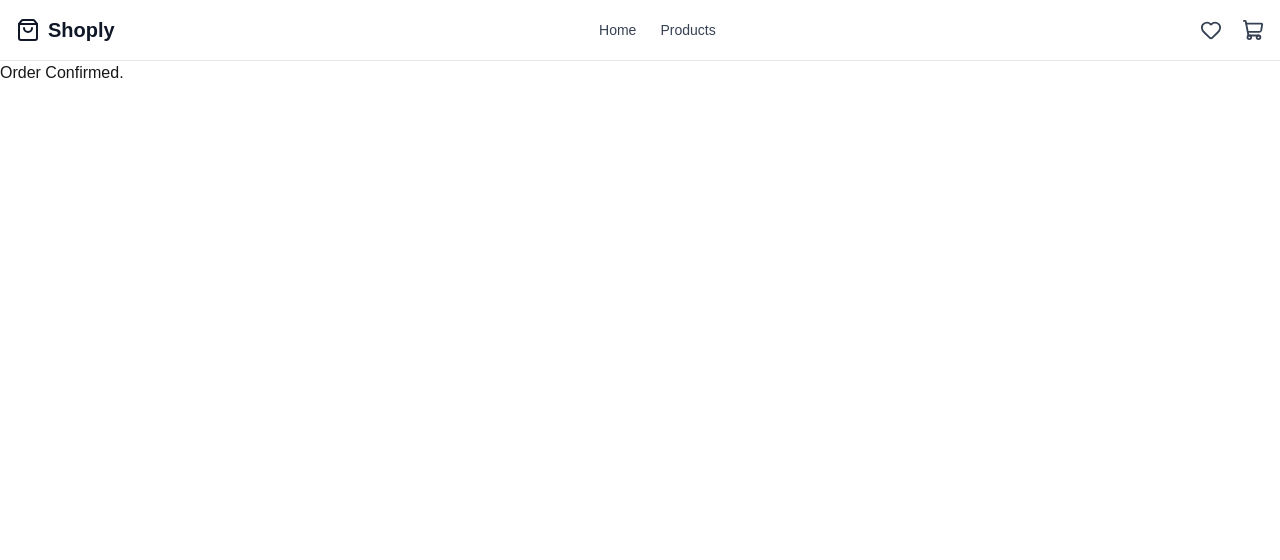
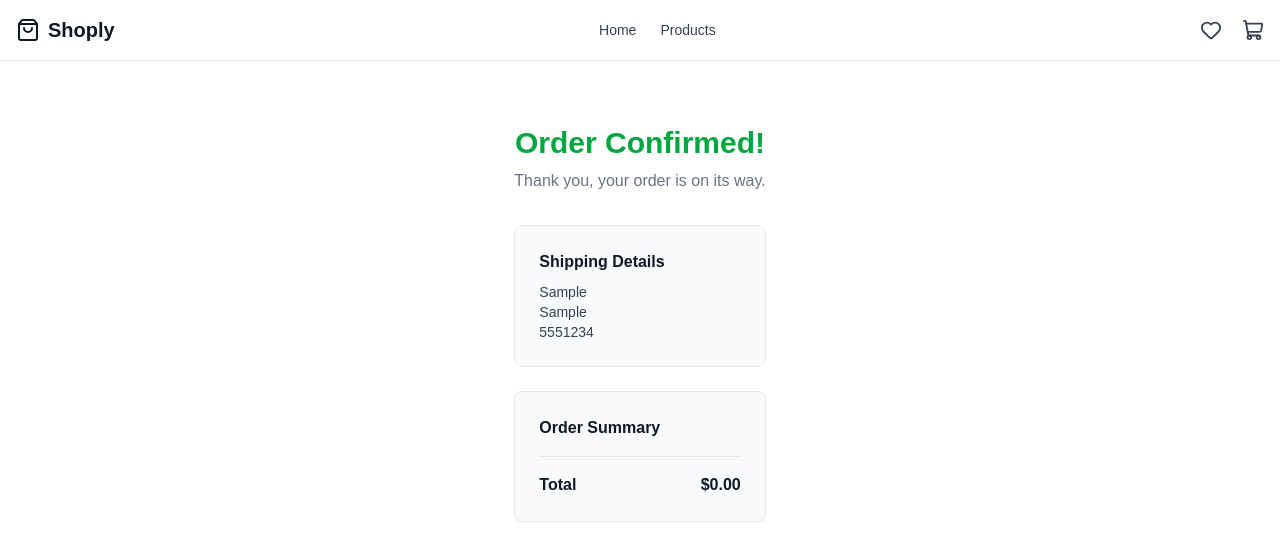
Before and after one commit to Jawairia-Mazhar/ecommerce-store, a Next.js app: page /checkout in a window 1280 px wide. Both pictures are taken after typing "Sample", "Sample", "5551234" into the empty fields and a click on the button "Confirm Order". Shown: the top 560 px of the page. Built offline with nearby package versions, Linux system fonts and the light colour scheme.

Commit message:
feat: add order confirmation view to checkout
- Display shipping details and order summary after form submission
- Fix items.map() missing return in confirmation JSX

```diff
--- a/src/app/checkout/page.js
+++ b/src/app/checkout/page.js
@@ -27,13 +27,38 @@ const page = () => {
 
         setOrderDetails(orderDetails) //order details saved
         clearCart(); //cart cleared!
-        setOrderPlaced(true); //order placed!
+        setOrderPlaced(true); //order placed! Will trigger the confirmation page to show
     };
+    // This is what happen with orderDetails useState. By default it was kept null, then when the customer submits the checkout details, the orderDetails get updated to new object and we updated setOrderDetails with that.orderDetails hold the real data.
 
 //should I show the form, or the confirmation?
     if (orderPlaced) {
         return (
-            <h1>Order Confirmed.</h1>
+            <section className="max-w-2xl mx-auto px-4 py-16 text-center">
+            <h1 className="text-3xl font-bold text-green-600 mb-2">Order Confirmed!</h1>
+            <p className="text-gray-500 mb-8">Thank you, your order is on its way.</p>
+
+            <div className="text-left bg-gray-50 border border-gray-200 rounded-lg p-6 mb-6">
+                <h2 className="font-semibold text-gray-900 mb-2">Shipping Details</h2>
+                <p className="text-sm text-gray-700">{orderDetails.fullName}</p>
+                <p className="text-sm text-gray-700">{orderDetails.address}</p>
+                <p className="text-sm text-gray-700">{orderDetails.phone}</p>
+            </div>
+            <div className="text-left bg-gray-50 border border-gray-200 rounded-lg p-6">
+                <h2 className="font-semibold text-gray-900 mb-4">Order Summary</h2>
+
+            {orderDetails.items.map((item) => (
+            <div key={item.id} className="flex justify-between text-sm text-gray-700 py-1">
+                <p>{item.title} × {item.quantity}</p>
+                <p>${(item.price * item.quantity).toFixed(2)}</p>
+            </div>
+            ))}
+            <div className="flex justify-between font-semibold text-gray-900 mt-4 pt-4 border-t border-gray-200">
+                <span>Total</span>
+                <span>${orderDetails.total.toFixed(2)}</span>
+            </div>
+            </div>
+            </section>
         );
     }
 
```
